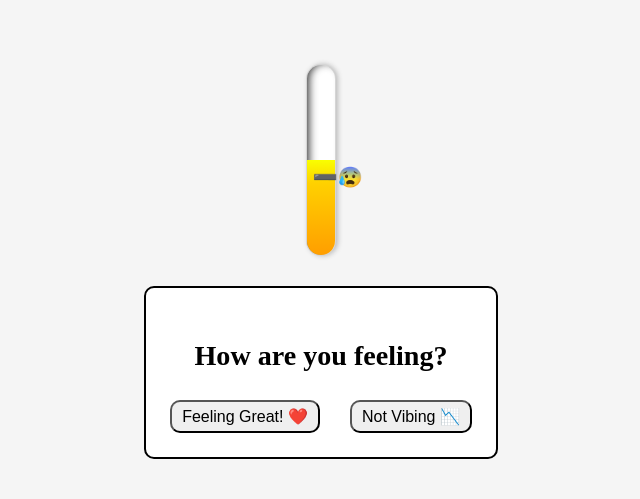
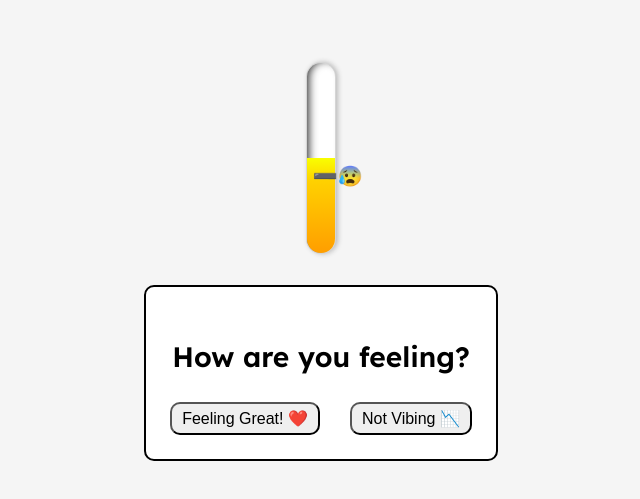
Before and after one commit to alanacapcreates/WWDC-EnergyMeter-0721, a plain HTML site: page index.html in a window 1280 px wide. Shown: the part 143-642 px from the top of the page, without its empty margins (319-959 px from the left). Drawn offline with Linux system fonts and the light colour scheme.

Commit message:
Added 'Lexend' Google Font

```diff
--- a/index.css
+++ b/index.css
@@ -11,10 +11,15 @@ body,
 body {
     justify-content: center;
     background: whitesmoke;
+    font-family: 'Lexend', sans-serif;
+    font-weight: 400;
     font-size: 24px;
     height: 100vh;
     font-weight: 700;
     font-size: 1.5rem;
+}
+h3{
+    font-weight: 600;
 }
 .flex-row{
     flex-direction: row;
--- a/index.html
+++ b/index.html
@@ -1,5 +1,8 @@
 <!DOCTYPE html>
     <head>
+        <link rel="preconnect" href="https://fonts.googleapis.com">
+        <link rel="preconnect" href="https://fonts.gstatic.com" crossorigin>
+        <link href="https://fonts.googleapis.com/css2?family=Lexend:wght@400;600&display=swap" rel="stylesheet">
         <link rel="stylesheet" href="index.css">
     </head>
     <body>
```
